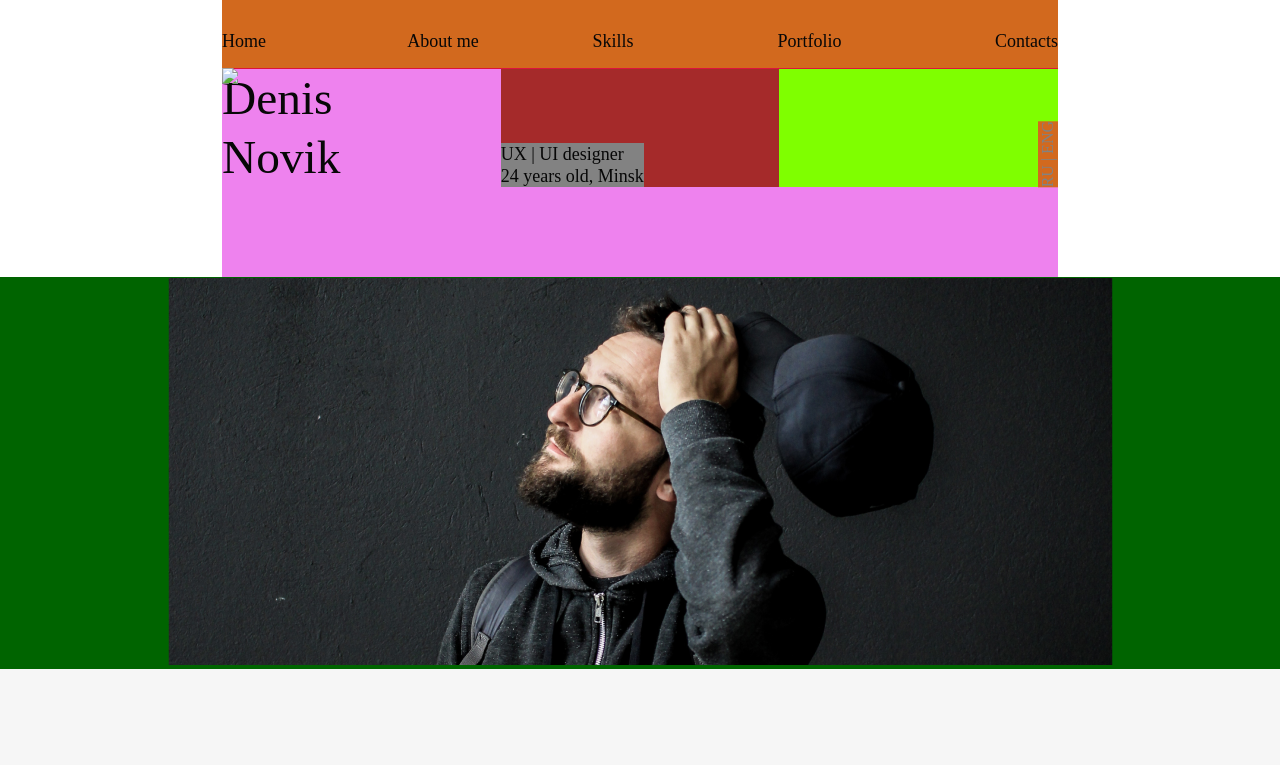
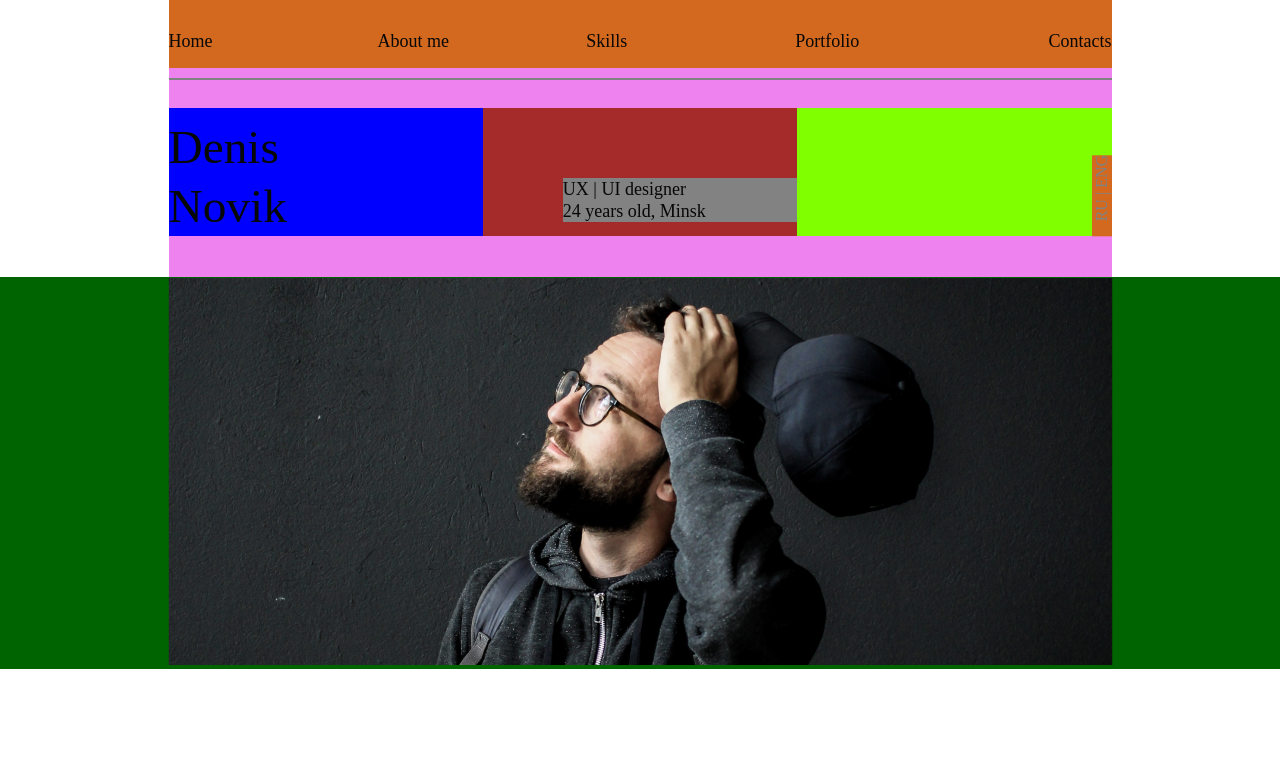
Before and after one commit to KirillZayats/gravity-portfolio, a plain HTML site: page index.html in a window 1280 px wide. Shown: the top 765 px of the page. Drawn offline with Linux system fonts and the light colour scheme.

Commit message:
feat: add adaptivity for home block №2

```diff
--- a/index.html
+++ b/index.html
@@ -21,7 +21,7 @@
       <div class="text text_contacts sections_row">Contacts</div>
      </div>
      <div class="line">
-       <div class="object_line"><img src="images/Vector.png"></div>
+       <div class="object_line"></div>
      </div>
      <div class="description">
        <div class="name_user">
@@ -41,6 +41,7 @@
    </div>
    <div class="photo_me"><img src="images/BSPP2266.png"></div>
    <div class="photo_me_mobile"><<img src="images/BSPP2266m.png"></div>
+</div>
  <div class="about_me">
    <div class="title title_about_me">About me</div>
     <div class="text">
--- a/style.css
+++ b/style.css
@@ -23,21 +23,22 @@ body {
 }
 
 .text_name_user {
- /* background-color: blue;*/
-
+  background-color: blue;
+  padding-top: 10px;
 }
 
 .text_info_about_user {
+  margin-left: 80px;
   background-color: #828282;
-  position:absolute; /* добавили */
-  bottom:0;
+  margin-top: 70px;
+
+
 }
 
 .info_about_user {
   font-size: 18px;
   line-height: 22px;
   color: #070707;
-  position:relative;
   background-color: brown;
 }
 
@@ -47,34 +48,30 @@ body {
   color: #828282;
   position:relative;
 
-
   background-color: chartreuse;
 }
 
 .text_language {
   background-color: chocolate;
-
   writing-mode: vertical-rl;
   transform: rotate(-180deg);
   position: absolute;
   bottom: 0;
   right: 0;
-  margin-left: auto;
-  margin-right: 0em;
+  padding-top: 15px;
 }
 
 .line {
-  position:relative;
-
-  background-color: crimson;
-  height: 1px;
+  padding-top: 10px;
 }
 
 .object_line {
-
+  border: 1px solid #828282;
+transform: matrix(1, 0, 0, 1, 0, 0);
 }
 
 .description {
+  padding-top: 28px;
   height: 138.8;
   display: grid;
   grid-template-columns: 1fr 1fr 1fr;
@@ -135,14 +132,17 @@ body {
 }
 
 .home_body {
-  margin: 0% 17.349135% 0% 17.349135%;
+  margin-left: auto;
+  margin-right: auto;
+  width: 943px;
+  /*margin: 0% 17.349135% 0% 17.349135%;*/
   background-color: violet;
   height: 276.94px;
 
 }
 
 .header {
-  margin-top: 0px;
+  /*margin-top: 0px;*/
   display: grid;
   grid-template-columns: 1fr 1fr 1fr 1fr 1fr;
   grid-column-gap: 10.7716263%;
@@ -188,9 +188,7 @@ body {
   padding-bottom: 65px;
 }
 
-.text_skills {
-  padding-bottom: 87.27px;
-}
+
 
 .skills_images {
   margin: 0% 17.349135% 0% 17.349135%;
@@ -253,6 +251,11 @@ background-color: #070707;
     background-color: darkorchid;
   }
 
+  .description {
+    display: grid;
+    grid-template-rows: 1fr 1fr;
+  }
+
   .header {
     display: none;
   }
```
